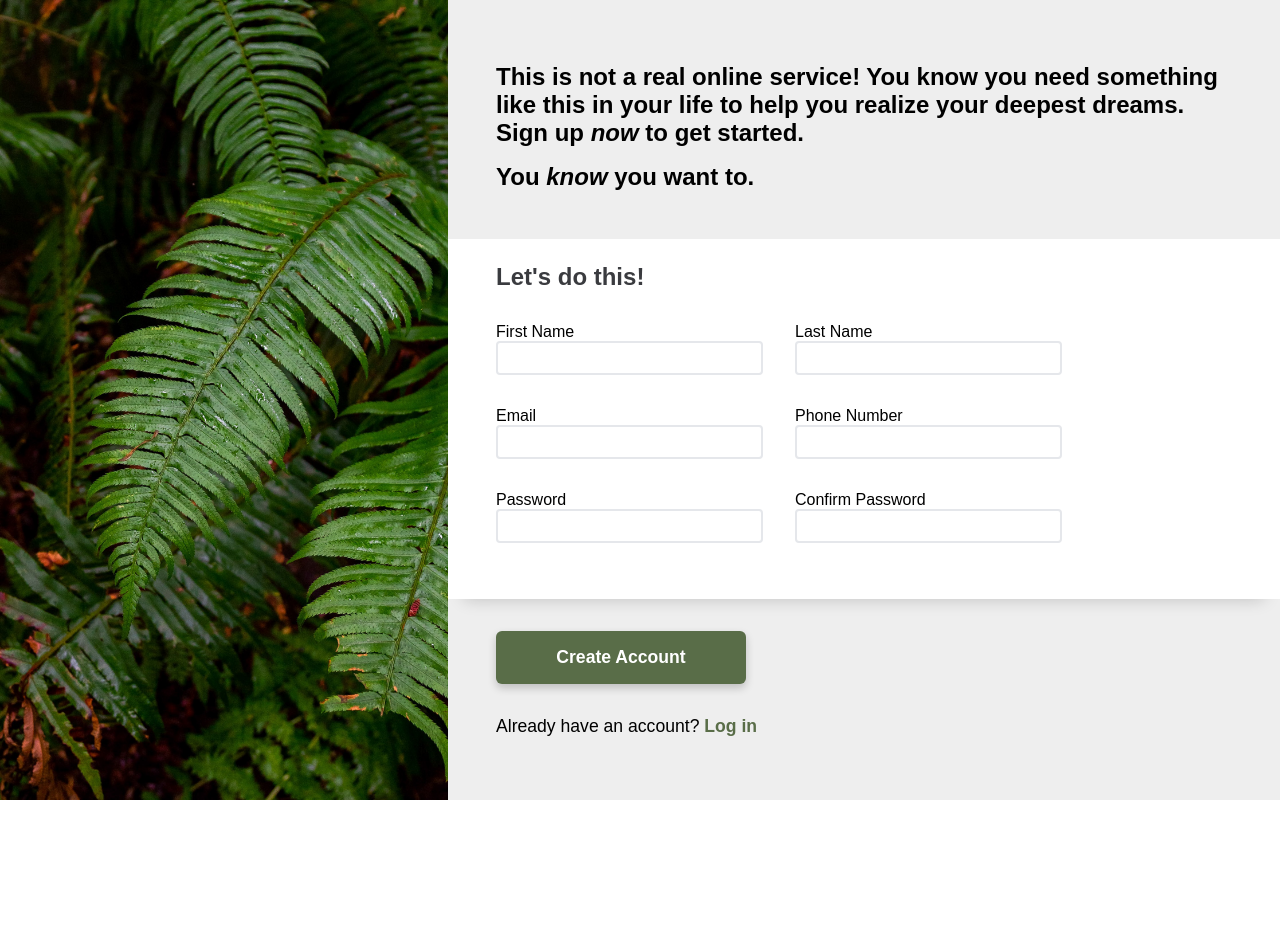
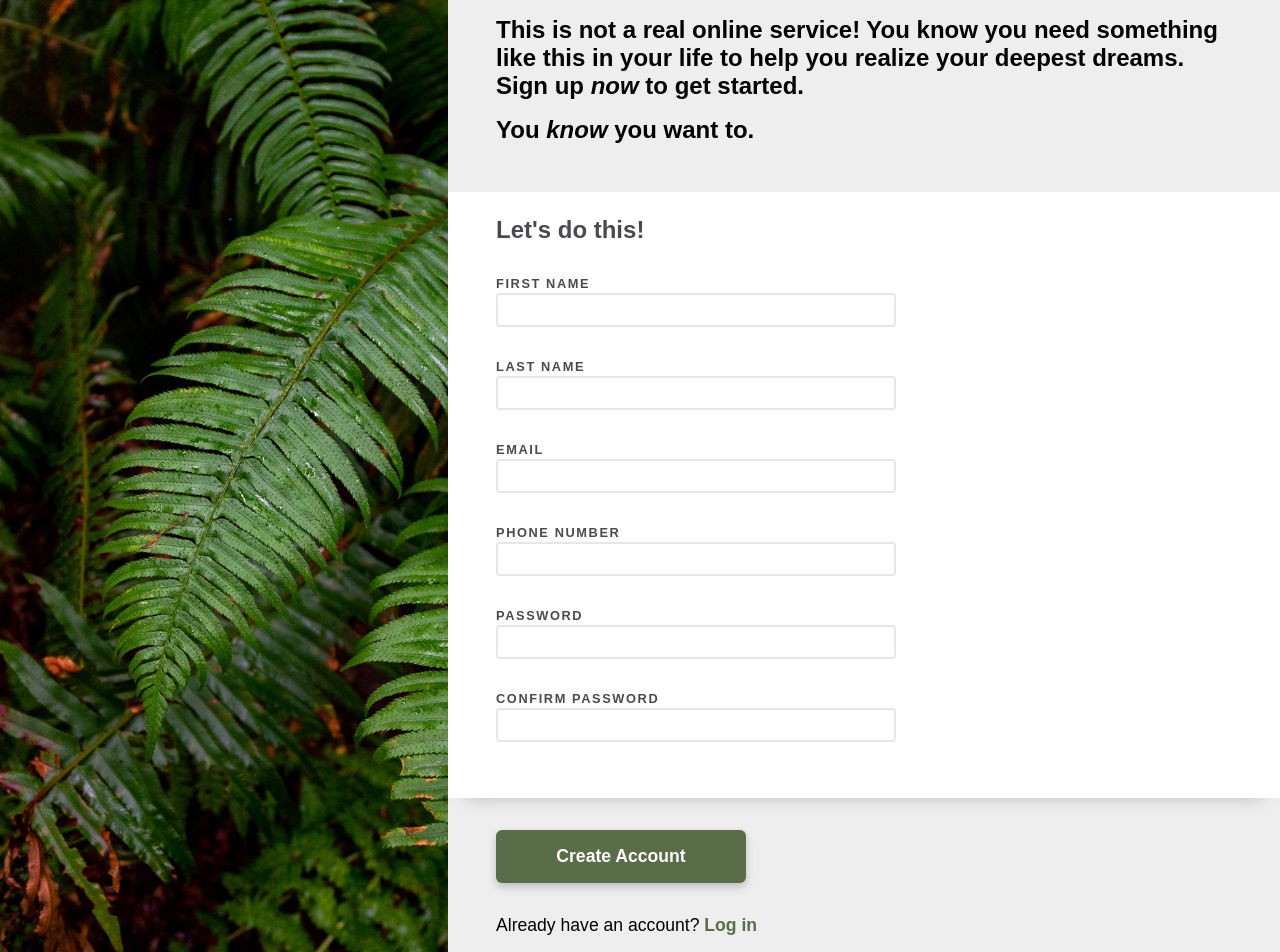
Before and after one commit to FustinCS/sign-up-form, a plain HTML site: page index.html in a window 1280 px wide. Before the commit the page ends 800 px from the top, so only its background shows below. Drawn offline with Linux system fonts and the light colour scheme.

Commit message:
Add Color Changes and Submit Functionality To Form

```diff
--- a/index.html
+++ b/index.html
@@ -19,32 +19,32 @@
         <p>Let's do this!</p>
         <div class="input-container">
           <div class="first-name">
-            <label for="fname">First Name</label>
-            <input type="text" id="fname" name="fname">
+            <label for="fname">FIRST NAME</label>
+            <input type="text" id="fname" name="fname" required>
           </div>
           <div class="last-name">
-            <label for="lname">Last Name</label>
-            <input type="text" id="lname" name="lname">
+            <label for="lname">LAST NAME</label>
+            <input type="text" id="lname" name="lname" required>
           </div>
         </div>
         <div class="input-container">
           <div class="email">
-            <label for="email">Email</label>
-            <input type="email" id="email" name="email">
+            <label for="email">EMAIL</label>
+            <input type="email" id="email" name="email" required>
           </div>
           <div class="phone-number">
-            <label for="phone">Phone Number</label>
-            <input type="tel" id="phone" name="phone">
+            <label for="phone">PHONE NUMBER</label>
+            <input type="tel" id="phone" name="phone" required>
           </div>
         </div>
         <div class="input-container">
           <div class="password">
-            <label for="pwd">Password</label>
-            <input type="password" id="pwd" name="pwd">
+            <label for="pwd">PASSWORD</label>
+            <input type="password" id="pwd" name="pwd" required>
           </div>
           <div class="confirm-password">
-            <label for="confirmpwd">Confirm Password</label>
-            <input type="password" id="confirmpwd" name="confirmpwd">
+            <label for="confirmpwd">CONFIRM PASSWORD</label>
+            <input type="password" id="confirmpwd" name="confirmpwd" required>
           </div>
         </div>
       </form>
--- a/styles.css
+++ b/styles.css
@@ -86,16 +86,29 @@ input, label {
 }
 
 input {
-    min-width: 150px;
-
+    min-width: 400px;
     border: 2px solid #E5E7EB;
     border-radius: 4px;
     padding: 4px 8px;
     font-size: 1.2rem;
 }
 
+label {
+    font-size: 0.8rem;
+    font-weight: bold;
+    letter-spacing: 0.1rem;
+    color:#484a4e;
+    margin-bottom: 2px;
+}
+
+input:focus {
+    outline: none;
+    border-color: rgb(131, 160, 255);
+    box-shadow: 2px 4px 4px 0 rgba(0, 0, 0, 0.2);
+}
+
 form p {
     font-size: 1.5rem;
     font-weight: bold;
-    color:#3a3b3f;
+    color:#484a4e;
 }
```
